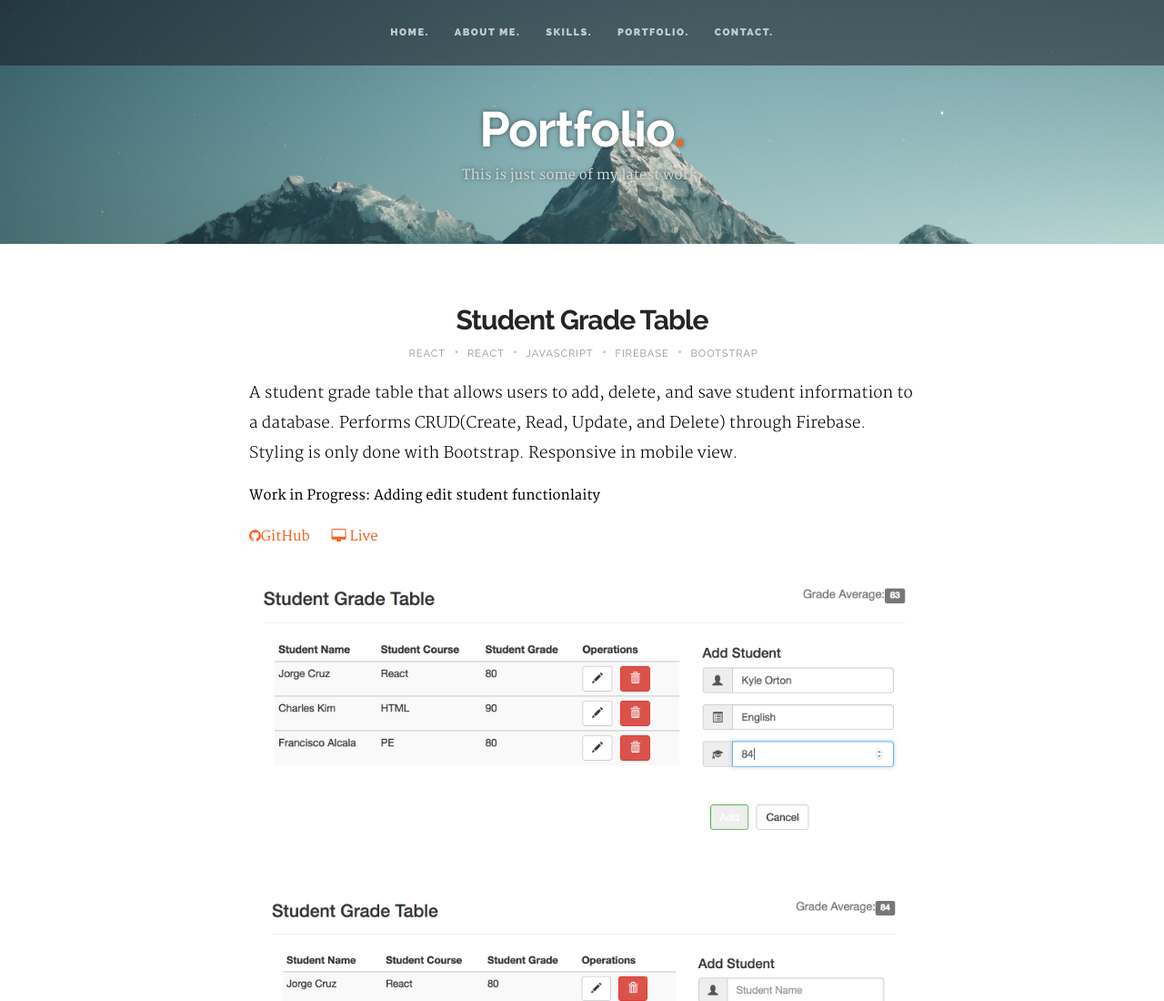
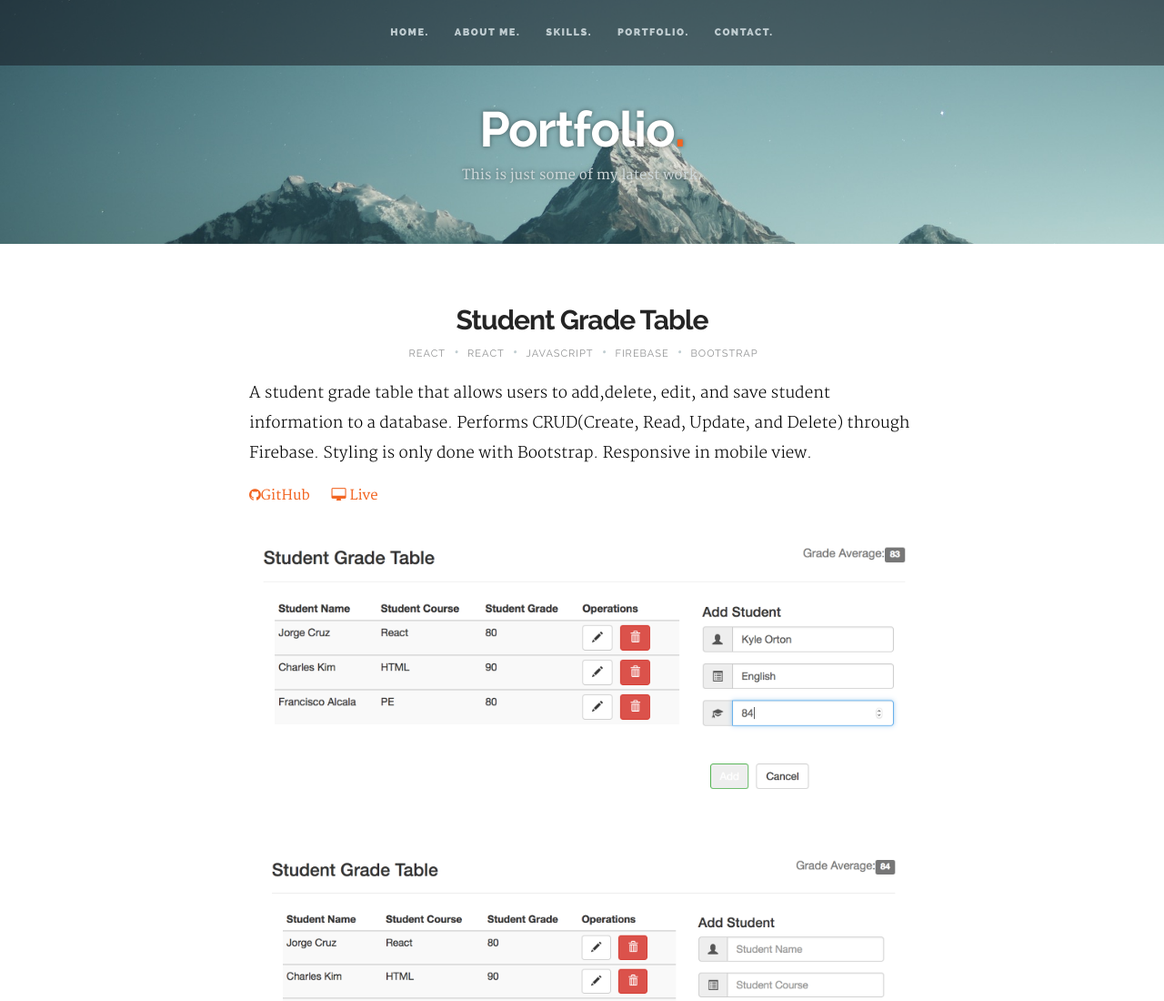
Before and after one commit to RobzDoom/portfolio, a plain HTML site: page sgt.html in a window 1280 px wide. Shown: the top 1100 px of the page at 91% size. Drawn offline with nearby package versions, Linux system fonts and the light colour scheme.

Commit message:
small typo

```diff
--- a/sgt.html
+++ b/sgt.html
@@ -129,10 +129,9 @@
 
 				<div class="entry-content">
 					<p class="lead">
-                        A student grade table that allows users to add, delete, and save student information to a database. Performs CRUD(Create, Read, Update, and Delete) through Firebase.
+                        A student grade table that allows users to add,delete, edit, and save student information to a database. Performs CRUD(Create, Read, Update, and Delete) through Firebase.
                         Styling is only done with Bootstrap. Responsive in mobile view.
 					</p>
-                    <p>Work in Progress: Adding edit student functionlaity</p>
 					<a href="https://github.com/RobzDoom/react_SGT" target="_blank" class="links">
 							<i class="fa fa-github fa-1x" aria-hidden="true"></i>GitHub
 						</a>
```
